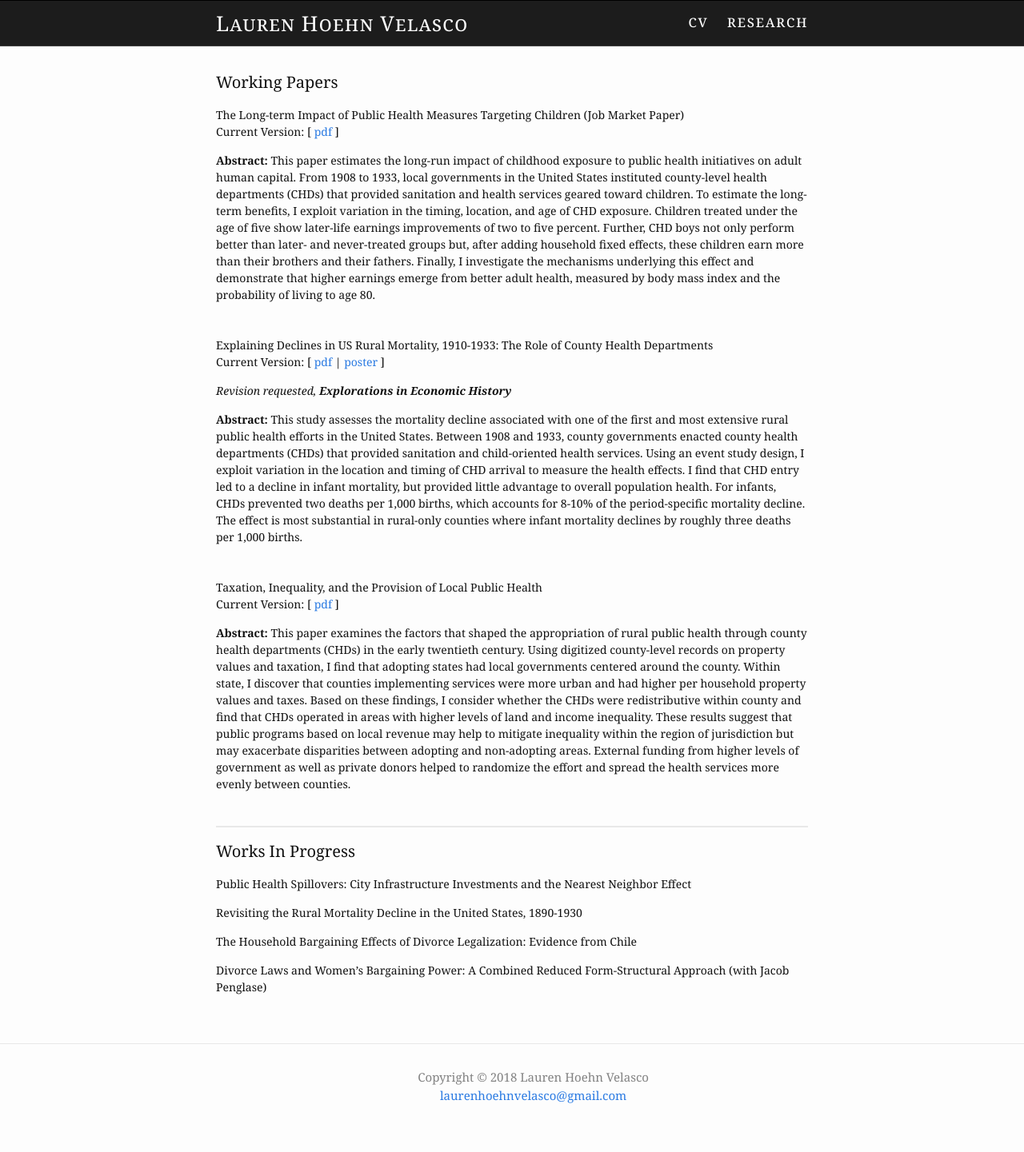
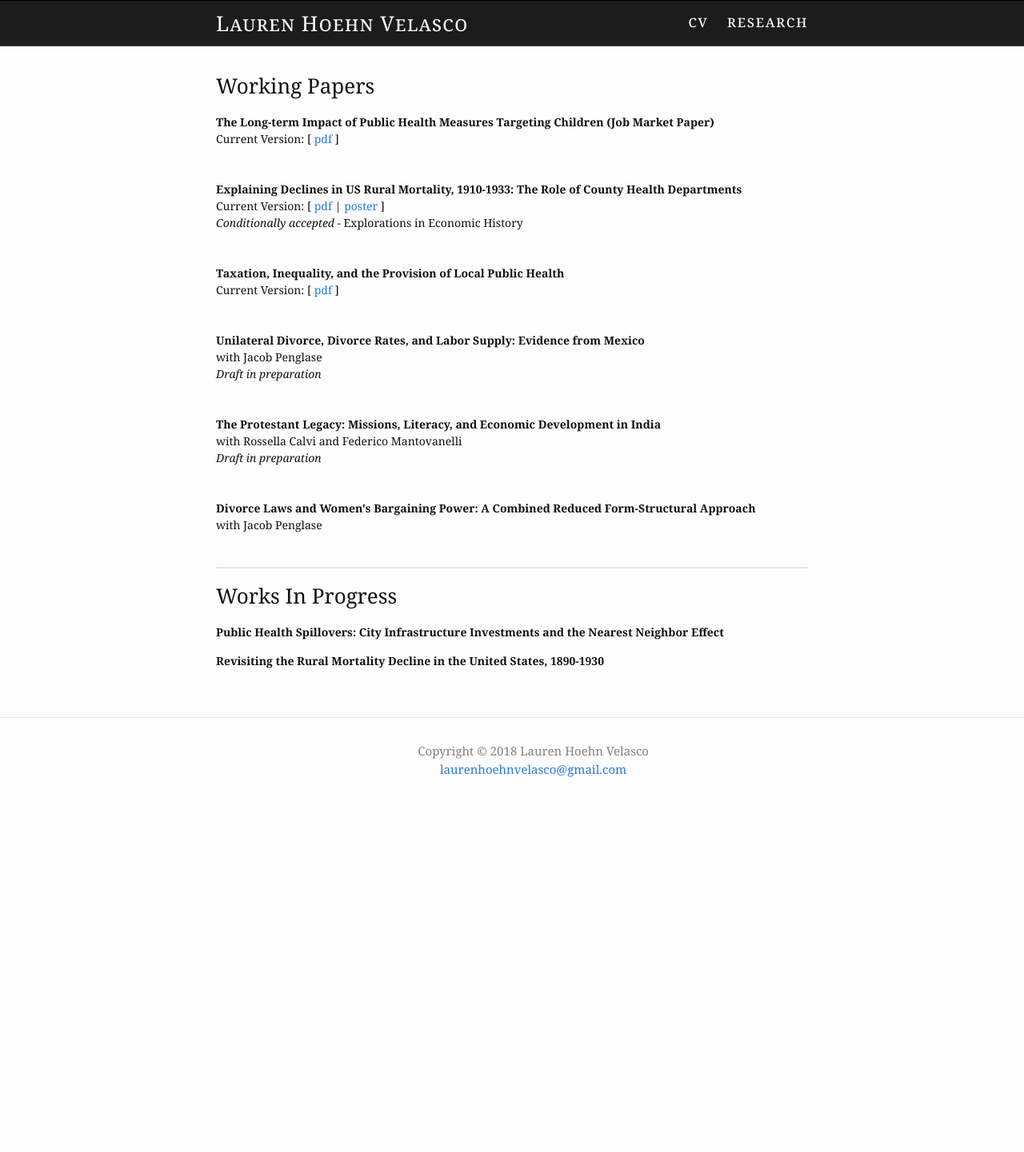
Before and after one commit to germsvel/lhv, a Jekyll site: the page built from research.html, in a window 1280 px wide. Shown: the whole page at 80% size. Built offline with Jekyll 4.4.1, drawn with Linux system fonts in a browser that asks for light colours; after the commit the page ends 1033 px from its top, so only the background shows below that.

Commit message:
Revamp research section
Adds new working papers and iterates over _research_papers instead of
hardcoding them.

```diff
--- a/_config.yml
+++ b/_config.yml
@@ -11,3 +11,6 @@ keep_files: ['/images', '/assets']
 
 # Build settings
 markdown: kramdown
+
+collections:
+  - research_papers
--- /dev/null
+++ b/_research_papers/divorce_laws_and_womens_bargaining_power.html
@@ -0,0 +1,6 @@
+---
+research_paper_type: working_paper
+title: "Divorce Laws and Women's Bargaining Power: A Combined Reduced Form-Structural Approach"
+coauthors: Jacob Penglase
+rank: 6
+---
--- /dev/null
+++ b/_research_papers/public_health_spillovers_city_infrastructure.html
@@ -0,0 +1,5 @@
+---
+research_paper_type: work_in_progress
+rank: 1
+title: "Public Health Spillovers: City Infrastructure Investments and the Nearest Neighbor Effect"
+---
--- /dev/null
+++ b/_research_papers/revisiting_the_rural_mortality_decline_in_us.html
@@ -0,0 +1,5 @@
+---
+research_paper_type: work_in_progress
+rank: 2
+title: "Revisiting the Rural Mortality Decline in the United States, 1890-1930"
+---
--- a/_sass/_components.scss
+++ b/_sass/_components.scss
@@ -38,6 +38,14 @@
   margin-bottom: 3em;
 }
 
+.research-title {
+  font-weight: bold;
+}
+
+.research-paper-status {
+  font-style: italic;
+}
+
 .solid-line {
   clear: both;
   border-top: 2px solid $grey-color-light;
--- a/research.html
+++ b/research.html
@@ -4,120 +4,52 @@ title: research
 permalink: /research/
 ---
 
-<h4>Working Papers</h4>
+<h3>Working Papers</h3>
 
-<div class="research-paper">
-  <p class="research-title">The Long-term Impact of Public Health Measures
-    Targeting Children (Job Market Paper)
-  </br>
-  Current Version: [
-    <a target="_blank" href="{{ site.base_url
-      }}/assets/research/hoehnvelasco_jmp.pdf">
-      pdf
-    </a>
-    ]
-  </p>
+{% assign working_papers = site.research_papers | where: "research_paper_type", "working_paper" | sort: "rank" %}
 
-  <p class="abstract">
-    <strong>Abstract:</strong>
+{% for paper in working_papers %}
+  <div class="research-paper">
+    <span class="research-title">
+      {{ paper.title }}
+    </span>
 
-    This paper estimates the long-run impact of childhood exposure to public
-    health initiatives on adult human capital. From 1908 to 1933, local
-    governments in the United States instituted county-level health departments
-    (CHDs) that provided sanitation and health services geared toward children.
-    To estimate the long-term benefits, I exploit variation in the timing,
-    location, and age of CHD exposure. Children treated under the age of five
-    show later-life earnings improvements of two to five percent. Further, CHD
-    boys not only perform better than later- and never-treated groups but, after
-    adding household fixed effects, these children earn more than their brothers
-    and their fathers. Finally, I investigate the mechanisms underlying this
-    effect and demonstrate that higher earnings emerge from better adult health,
-    measured by body mass index and the probability of living to age 80.
+    {% if paper.coauthors %}
+    </br>
+      with {{ paper.coauthors }}
+    {% endif %}
 
-  </p>
-</div>
+    {% if paper.assets %}
+    </br>
+    Current Version: [
+      {% for asset in paper.assets %}
+        {% if forloop.first != true %}
+          |
+        {% endif %}
+        <a target="_blank" href="{{ site.base_url }}/assets/research/{{ asset.link }}">
+          {{ asset.type }}
+        </a>
+      {% endfor %}
+      ]
+    {% endif %}
 
-<div class="research-paper">
-  <p class="research-title">Explaining Declines in US Rural Mortality,
-  1910-1933: The Role of County Health Departments
-  </br>
-  Current Version: [
-    <a target="_blank" href="{{ site.base_url
-      }}/assets/research/hoehnvelasco_mortality.pdf">
-      pdf
-    </a>
-    |
-    <a target="_blank" href="{{ site.base_url
-      }}/assets/research/hoehnvelasco_mortality_poster.pdf">
-      poster
-    </a>
-    ]
-  </p>
+    {% if paper.status %}
+      </br>
+      <span class="research-paper-status">{{ paper.status }}</span>
+      {% if paper.journal %}
+       - <span class="research-paper-journal">{{ paper.journal }}</span>
+      {% endif %}
+    {% endif %}
 
-  <p>
-  <em>Revision requested, <strong>Explorations in Economic
-    History</strong></em>
-  </p>
-
-  <p class="abstract">
-    <strong>Abstract:</strong>
-
-    This study assesses the mortality decline associated with one of the first
-    and most extensive rural public health efforts in the United States. Between
-    1908 and 1933, county governments enacted county health departments (CHDs)
-    that provided sanitation and child-oriented health services. Using an event
-    study design, I exploit variation in the location and timing of CHD arrival
-    to measure the health effects. I find that CHD entry led to a decline in
-    infant mortality, but provided little advantage to overall population
-    health. For infants, CHDs prevented two deaths per 1,000 births, which
-    accounts for 8-10% of the period-specific mortality decline. The effect is
-    most substantial in rural-only counties where infant mortality declines by
-    roughly three deaths per 1,000 births.
-
-  </p>
-</div>
-
-<div class="research-paper">
-  <p class="research-title">Taxation, Inequality, and the Provision of Local
-    Public Health
-  </br>
-  Current Version: [
-    <a target="_blank" href="{{ site.base_url
-      }}/assets/research/hoehnvelasco_pe.pdf">
-      pdf
-    </a>
-    ]
-  </p>
-
-  <p class="abstract">
-    <strong>Abstract:</strong> This paper examines the factors that shaped the
-    appropriation of rural public health through county health departments
-    (CHDs) in the early twentieth century. Using digitized county-level records
-    on property values and taxation, I find that adopting states had local
-    governments centered around the county. Within state, I discover that
-    counties implementing  services were more urban and had higher per household
-    property values and taxes. Based on these findings, I consider whether the
-    CHDs were redistributive within county and find that CHDs operated in areas
-    with higher levels of land and income inequality. These results suggest that
-    public programs based on local revenue may help to mitigate inequality
-    within the region of jurisdiction but may exacerbate disparities between
-    adopting and non-adopting areas. External funding from higher levels of
-    government as well as private donors helped to randomize the effort and
-    spread the health services more evenly between counties.
-  </p>
-</div>
+  </div>
+{% endfor %}
 
 <p class="solid-line"></p>
 
-<h4>Works In Progress</h4>
+<h3>Works In Progress</h3>
 
-<p>Public Health Spillovers: City Infrastructure Investments and the Nearest
-Neighbor Effect</p>
+{% assign works_in_progress = site.research_papers | where: "research_paper_type", "work_in_progress" | sort: "rank"  %}
 
-<p>Revisiting the Rural Mortality Decline in the United States, 1890-1930</p>
-
-<p>The Household Bargaining Effects of Divorce Legalization: Evidence from
-Chile</p>
-
-<p>Divorce Laws and Women’s Bargaining Power: A Combined Reduced Form-Structural
-Approach (with Jacob Penglase)</p>
+{% for paper in works_in_progress %}
+  <p class="research-title">{{ paper.title }}</p>
+{% endfor %}
```
Also changed, not shown: _research_papers/explaining_declines_in_us_rural_mortaliry.html (added, +12 -0 lines), _research_papers/long_term_impact_public_health.html (added, +8 -0 lines), _research_papers/taxation_inequality_and_provision_public_health.html (added, +8 -0 lines), _research_papers/the_protestant_legacy_missions_literacy_econ_development.html (added, +7 -0 lines), _research_papers/unilateral_divorce_rates_labor_supply.html (added, +7 -0 lines).
